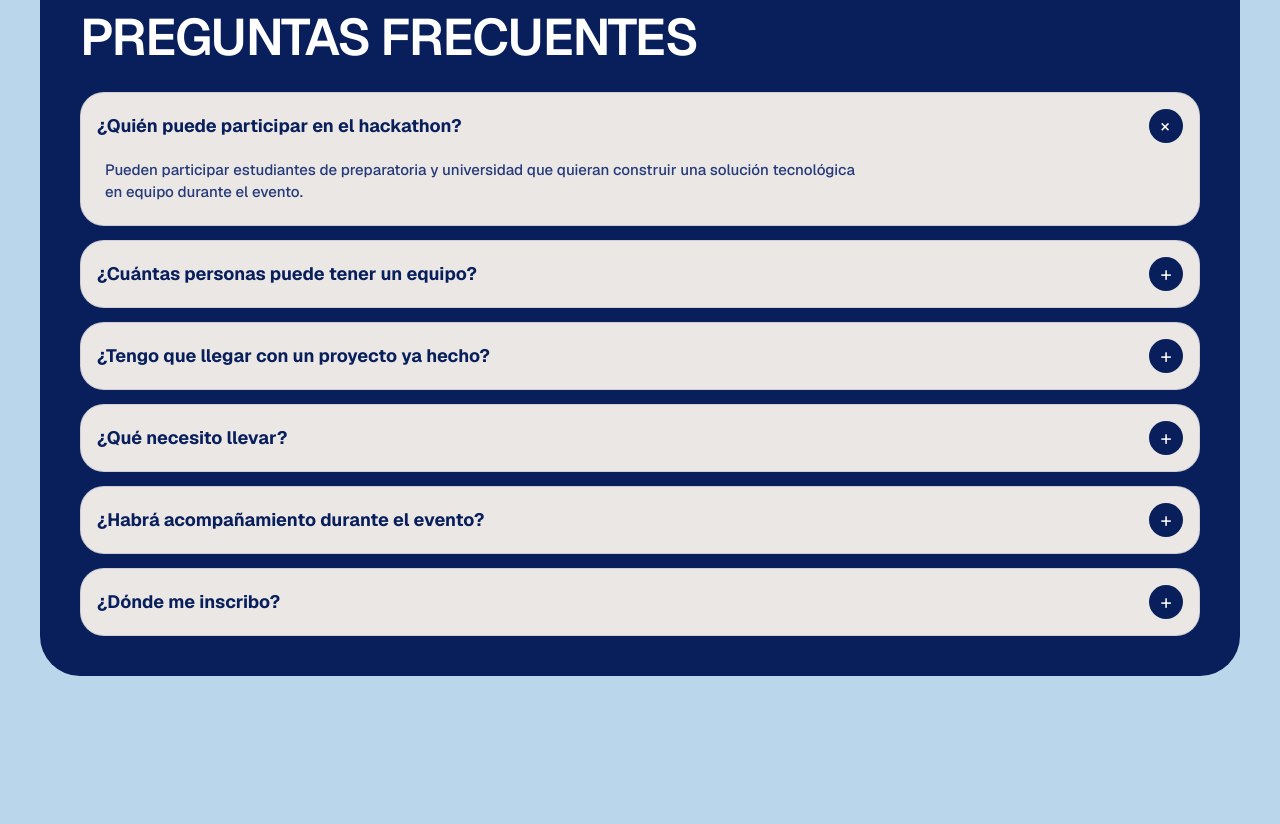
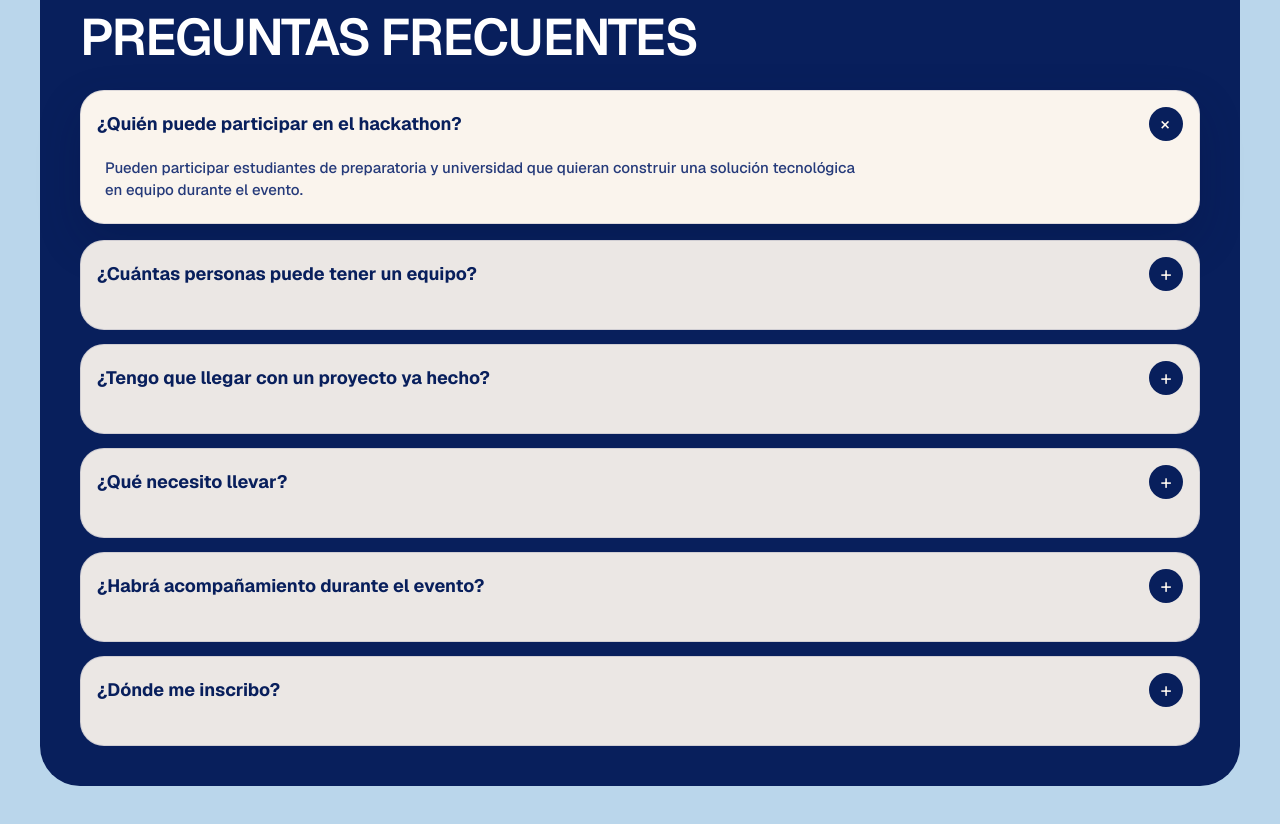
Before and after one commit to MeinMau/hackathon, a Next.js app: page / in a window 1280 px wide. Shown: the part 2452-3276 px from the top of the page. Built offline with nearby package versions, Linux system fonts and the light colour scheme; no server answers.

Commit message:
feat: implement smooth hash navigation and enhance FAQ component interactions

```diff
--- a/app/globals.css
+++ b/app/globals.css
@@ -39,6 +39,14 @@ body {
   margin: 0;
 }
 
+html[data-anchor-scrolling="true"] {
+  scroll-behavior: auto;
+}
+
+[data-anchor-focus="true"] {
+  animation: anchor-arrival 1200ms cubic-bezier(0.2, 0.8, 0.2, 1);
+}
+
 * {
   box-sizing: border-box;
 }
@@ -47,3 +55,32 @@ a {
   color: inherit;
   text-decoration: none;
 }
+
+@keyframes anchor-arrival {
+  0% {
+    filter: brightness(1);
+    outline: 0 solid rgba(247, 242, 235, 0);
+    outline-offset: 18px;
+    transform: translateY(0) scale(1);
+  }
+
+  28% {
+    filter: brightness(1.08);
+    outline: 3px solid rgba(247, 242, 235, 0.72);
+    outline-offset: 8px;
+    transform: translateY(-4px) scale(1.006);
+  }
+
+  100% {
+    filter: brightness(1);
+    outline: 0 solid rgba(247, 242, 235, 0);
+    outline-offset: 18px;
+    transform: translateY(0) scale(1);
+  }
+}
+
+@media (prefers-reduced-motion: reduce) {
+  [data-anchor-focus="true"] {
+    animation: none;
+  }
+}
--- a/app/page.tsx
+++ b/app/page.tsx
@@ -8,6 +8,7 @@ import ingeniaLogo from "../public/ingenia-logo.png";
 import serpentinas from "../public/serpentinas.png";
 import styles from "./page.module.css";
 import FAQ from "@/components/FAQ";
+import SmoothHashNavigation from "@/components/SmoothHashNavigation";
 
 const countdownEndDate = "2026-09-03T08:00:00-06:00";
 
@@ -77,6 +78,7 @@ const sponsorLogos = [
 export default function Home() {
   return (
     <main className={styles.page}>
+      <SmoothHashNavigation />
       <header className={styles.header}>
         <a className={styles.brand} href="#">
           <Image src={ingeniaLogo} alt="Ingenia" priority />
--- a/components/FAQ/FAQ.module.css
+++ b/components/FAQ/FAQ.module.css
@@ -57,6 +57,18 @@
   border: 1px solid rgba(8, 31, 92, 0.12);
   border-radius: 24px;
   background: rgba(255, 249, 240, 0.92);
+  box-shadow: 0 0 0 rgba(0, 0, 0, 0);
+  transform: translateY(0);
+  transition:
+    background-color 220ms ease,
+    box-shadow 260ms ease,
+    transform 260ms ease;
+}
+
+.itemOpen {
+  background: rgba(255, 249, 240, 0.98);
+  box-shadow: 0 18px 44px rgba(4, 17, 61, 0.22);
+  transform: translateY(-2px);
 }
 
 .summary {
@@ -66,14 +78,21 @@
   gap: 18px;
   cursor: pointer;
   list-style: none;
+  width: 100%;
+  border: 0;
+  background: transparent;
+  color: var(--color-galaxy);
   padding: 1rem;
   font-size: 18px;
+  font-family: inherit;
   font-weight: 700;
   line-height: 1.2;
+  text-align: left;
 }
 
-.summary::-webkit-details-marker {
-  display: none;
+.summary:focus-visible {
+  outline: 3px solid rgba(255, 249, 240, 0.78);
+  outline-offset: -6px;
 }
 
 .icon {
@@ -89,14 +108,35 @@
   font-size: 20px;
   font-weight: 400;
   line-height: 1;
-  transition: transform 180ms ease;
+  transition:
+    background-color 220ms ease,
+    transform 260ms cubic-bezier(0.2, 0.8, 0.2, 1);
 }
 
-.item[open] .icon {
+.itemOpen .icon {
+  background: var(--color-galaxy);
   transform: rotate(45deg);
 }
 
+.answerWrap {
+  display: grid;
+  grid-template-rows: 0fr;
+  opacity: 0;
+  transform: translateY(-8px);
+  transition:
+    grid-template-rows 320ms cubic-bezier(0.2, 0.8, 0.2, 1),
+    opacity 220ms ease,
+    transform 320ms cubic-bezier(0.2, 0.8, 0.2, 1);
+}
+
+.itemOpen .answerWrap {
+  grid-template-rows: 1fr;
+  opacity: 1;
+  transform: translateY(0);
+}
+
 .answer {
+  overflow: hidden;
   padding: 0 24px 22px;
 }
 
--- a/components/FAQ/FAQ.tsx
+++ b/components/FAQ/FAQ.tsx
@@ -1,3 +1,6 @@
+"use client";
+
+import { useState } from "react";
 import styles from "./FAQ.module.css";
 
 const faqItems = [
@@ -34,6 +37,8 @@ const faqItems = [
 ];
 
 export default function FAQ() {
+    const [activeIndex, setActiveIndex] = useState(0);
+
     return (
         <section className={`${styles.container} ${styles.card}`} id="faq" aria-labelledby="faq-title">
             <div className={styles.header}>
@@ -41,23 +46,43 @@ export default function FAQ() {
                 <h2 className={styles.title} id="faq-title">
                     Preguntas frecuentes
                 </h2>
-
             </div>
 
             <div className={styles.list}>
-                {faqItems.map((item, index) => (
-                    <details className={styles.item} key={item.question} open={index === 0}>
-                        <summary className={styles.summary}>
+                {faqItems.map((item, index) => {
+                    const isOpen = activeIndex === index;
+                    const answerId = `faq-answer-${index}`;
+
+                    return (
+                        <article
+                            className={`${styles.item} ${isOpen ? styles.itemOpen : ""}`}
+                            key={item.question}
+                        >
+                            <button
+                                className={styles.summary}
+                                type="button"
+                                aria-expanded={isOpen}
+                                aria-controls={answerId}
+                                onClick={() => setActiveIndex(isOpen ? -1 : index)}
+                            >
                                 <span>{item.question}</span>
                                 <span className={styles.icon} aria-hidden="true">
                                     +
                                 </span>
-                        </summary>
+                            </button>
+                            <div
+                                className={styles.answerWrap}
+                                id={answerId}
+                                role="region"
+                                aria-hidden={!isOpen}
+                            >
                                 <div className={styles.answer}>
                                     <p>{item.answer}</p>
                                 </div>
-                    </details>
-                ))}
+                            </div>
+                        </article>
+                    );
+                })}
             </div>
         </section>
     );
--- /dev/null
+++ b/components/SmoothHashNavigation.tsx
@@ -0,0 +1,166 @@
+"use client";
+
+import { useEffect } from "react";
+
+const scrollOffset = 18;
+
+function easeInOutCubic(progress: number) {
+  return progress < 0.5
+    ? 4 * progress * progress * progress
+    : 1 - Math.pow(-2 * progress + 2, 3) / 2;
+}
+
+function getAnchorFromClick(target: EventTarget | null) {
+  if (!(target instanceof Element)) {
+    return null;
+  }
+
+  return target.closest<HTMLAnchorElement>("a[href]");
+}
+
+export default function SmoothHashNavigation() {
+  useEffect(() => {
+    let animationFrame = 0;
+    let glowTimeout = 0;
+    let activeTarget: HTMLElement | null = null;
+
+    function clearActiveTarget() {
+      if (activeTarget) {
+        activeTarget.removeAttribute("data-anchor-focus");
+        activeTarget = null;
+      }
+    }
+
+    function highlightTarget(target: HTMLElement | null) {
+      window.clearTimeout(glowTimeout);
+      clearActiveTarget();
+
+      if (!target) {
+        return;
+      }
+
+      activeTarget = target;
+      activeTarget.setAttribute("data-anchor-focus", "true");
+      glowTimeout = window.setTimeout(clearActiveTarget, 1300);
+    }
+
+    function focusTarget(target: HTMLElement | null) {
+      if (!target) {
+        return;
+      }
+
+      const hadTabIndex = target.hasAttribute("tabindex");
+      const previousTabIndex = target.getAttribute("tabindex");
+
+      target.setAttribute("tabindex", "-1");
+      target.focus({ preventScroll: true });
+
+      if (hadTabIndex && previousTabIndex !== null) {
+        target.setAttribute("tabindex", previousTabIndex);
+      } else {
+        target.removeAttribute("tabindex");
+      }
+    }
+
+    function animateScroll(targetY: number, target: HTMLElement | null) {
+      window.cancelAnimationFrame(animationFrame);
+
+      const startY = window.scrollY;
+      const distance = targetY - startY;
+      const reducedMotion = window.matchMedia("(prefers-reduced-motion: reduce)").matches;
+
+      if (reducedMotion || Math.abs(distance) < 2) {
+        window.scrollTo(0, targetY);
+        highlightTarget(target);
+        focusTarget(target);
+        return;
+      }
+
+      const duration = Math.min(950, Math.max(520, Math.abs(distance) * 0.58));
+      const startTime = performance.now();
+
+      document.documentElement.setAttribute("data-anchor-scrolling", "true");
+      highlightTarget(target);
+
+      function step(now: number) {
+        const elapsed = now - startTime;
+        const progress = Math.min(elapsed / duration, 1);
+        const eased = easeInOutCubic(progress);
+
+        window.scrollTo(0, startY + distance * eased);
+
+        if (progress < 1) {
+          animationFrame = window.requestAnimationFrame(step);
+          return;
+        }
+
+        document.documentElement.removeAttribute("data-anchor-scrolling");
+        focusTarget(target);
+      }
+
+      animationFrame = window.requestAnimationFrame(step);
+    }
+
+    function handleClick(event: MouseEvent) {
+      if (
+        event.defaultPrevented ||
+        event.button !== 0 ||
+        event.metaKey ||
+        event.ctrlKey ||
+        event.shiftKey ||
+        event.altKey
+      ) {
+        return;
+      }
+
+      const anchor = getAnchorFromClick(event.target);
+
+      if (!anchor) {
+        return;
+      }
+
+      const rawHref = anchor.getAttribute("href");
+      const isTopLink = rawHref === "#";
+      const url = new URL(anchor.href, window.location.href);
+      const samePage =
+        url.origin === window.location.origin &&
+        url.pathname === window.location.pathname &&
+        url.search === window.location.search;
+
+      if (!samePage || (!url.hash && !isTopLink)) {
+        return;
+      }
+
+      const targetId = isTopLink ? "" : decodeURIComponent(url.hash.slice(1));
+      const target = targetId ? document.getElementById(targetId) : null;
+
+      if (targetId && !target) {
+        return;
+      }
+
+      event.preventDefault();
+
+      const targetY = target
+        ? Math.max(0, target.getBoundingClientRect().top + window.scrollY - scrollOffset)
+        : 0;
+      const nextUrl = targetId
+        ? `${window.location.pathname}${window.location.search}#${encodeURIComponent(targetId)}`
+        : `${window.location.pathname}${window.location.search}`;
+
+      window.history.pushState(null, "", nextUrl);
+      animateScroll(targetY, target);
+    }
+
+    document.addEventListener("click", handleClick);
+
+    return () => {
+      document.removeEventListener("click", handleClick);
+      window.cancelAnimationFrame(animationFrame);
+      window.clearTimeout(glowTimeout);
+      document.documentElement.removeAttribute("data-anchor-scrolling");
+      clearActiveTarget();
+    };
+  }, []);
+
+  return null;
+}
```
Lines whose indentation alone changed are shown as unchanged.
